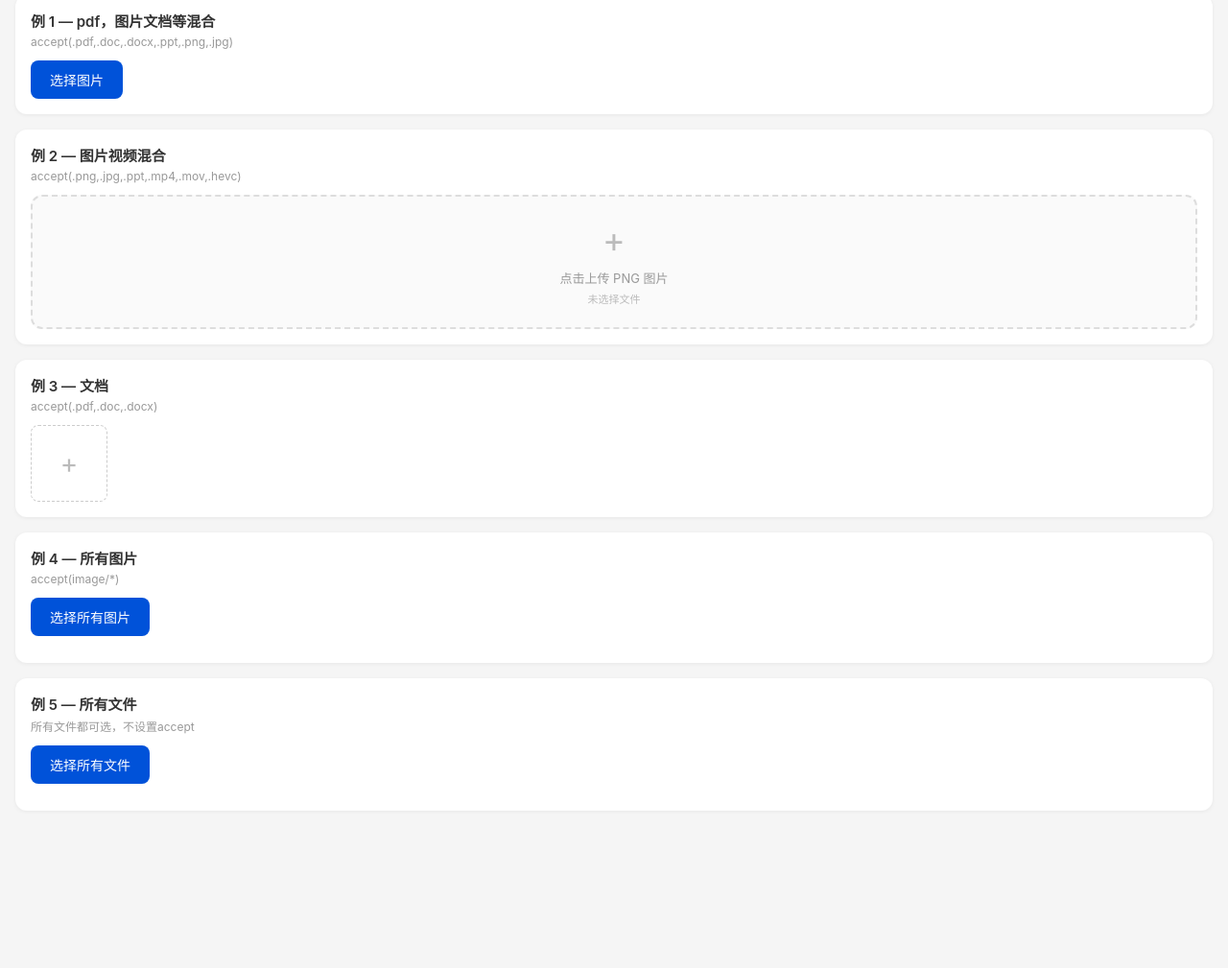
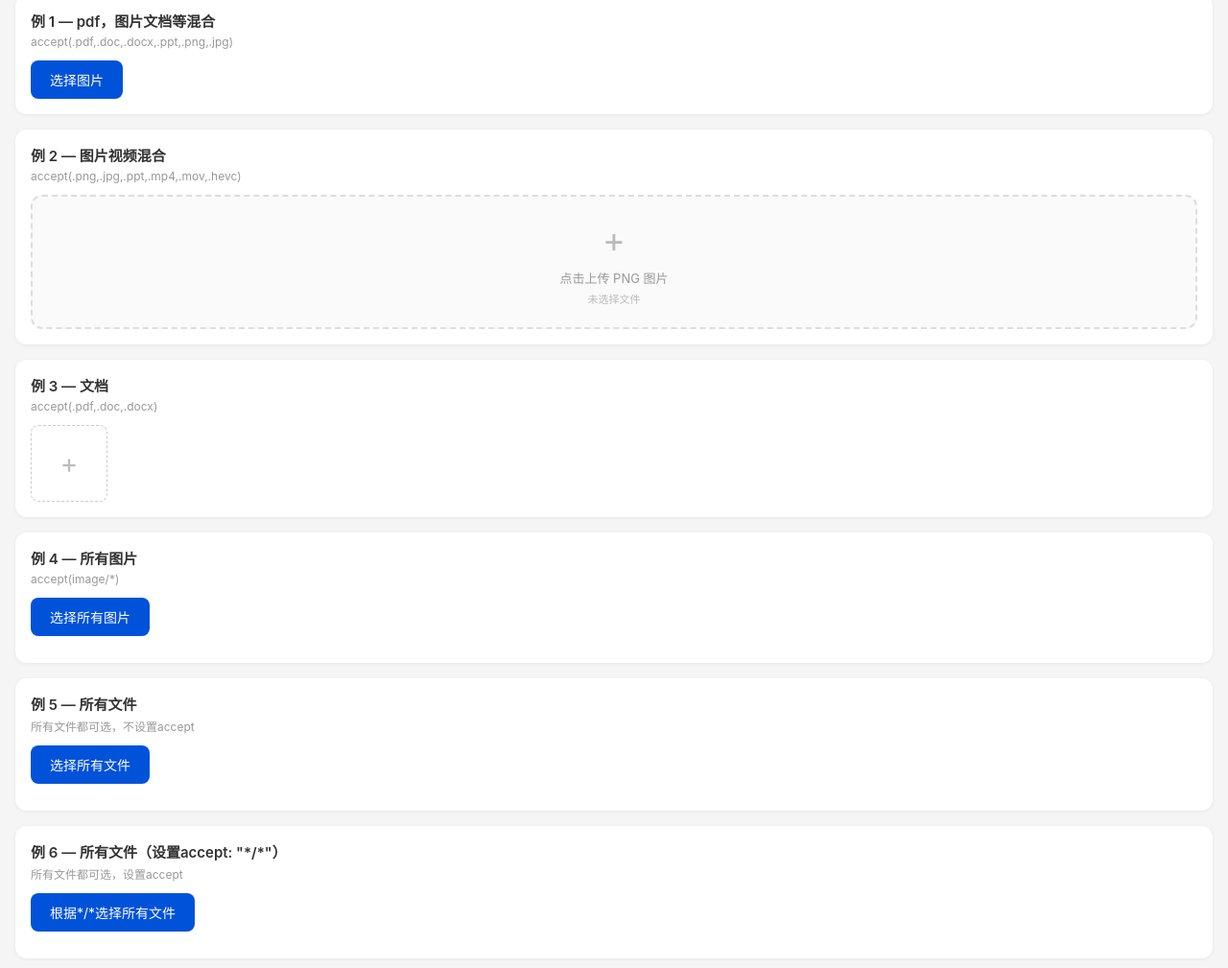
Before and after one commit to lix53/constellation, a plain HTML site: page index.html in a window 1280 px wide. Shown: the part 63-1072 px from the top of the page at 96% size. Before the commit the page ends 940 px from the top, so only its background shows below. Drawn offline with Linux system fonts and the light colour scheme.

Commit message:
更新文档

```diff
--- a/index.html
+++ b/index.html
@@ -146,5 +146,13 @@
   <ul class="file-list" id="fileList" style="margin-top:12px;"></ul>
 </div>
 
+<div class="card">
+  <div class="card-title">例 6 — 所有文件（设置accept: "*/*"）</div>
+  <div class="card-desc">所有文件都可选，设置accept</div>
+  <label class="btn btn-primary" for="file6">根据*/*选择所有文件</label>
+  <input id="file6" accept="*/*" type="file">
+  <ul class="file-list" id="fileList" style="margin-top:12px;"></ul>
+</div>
+
 </body>
 </html>
```
